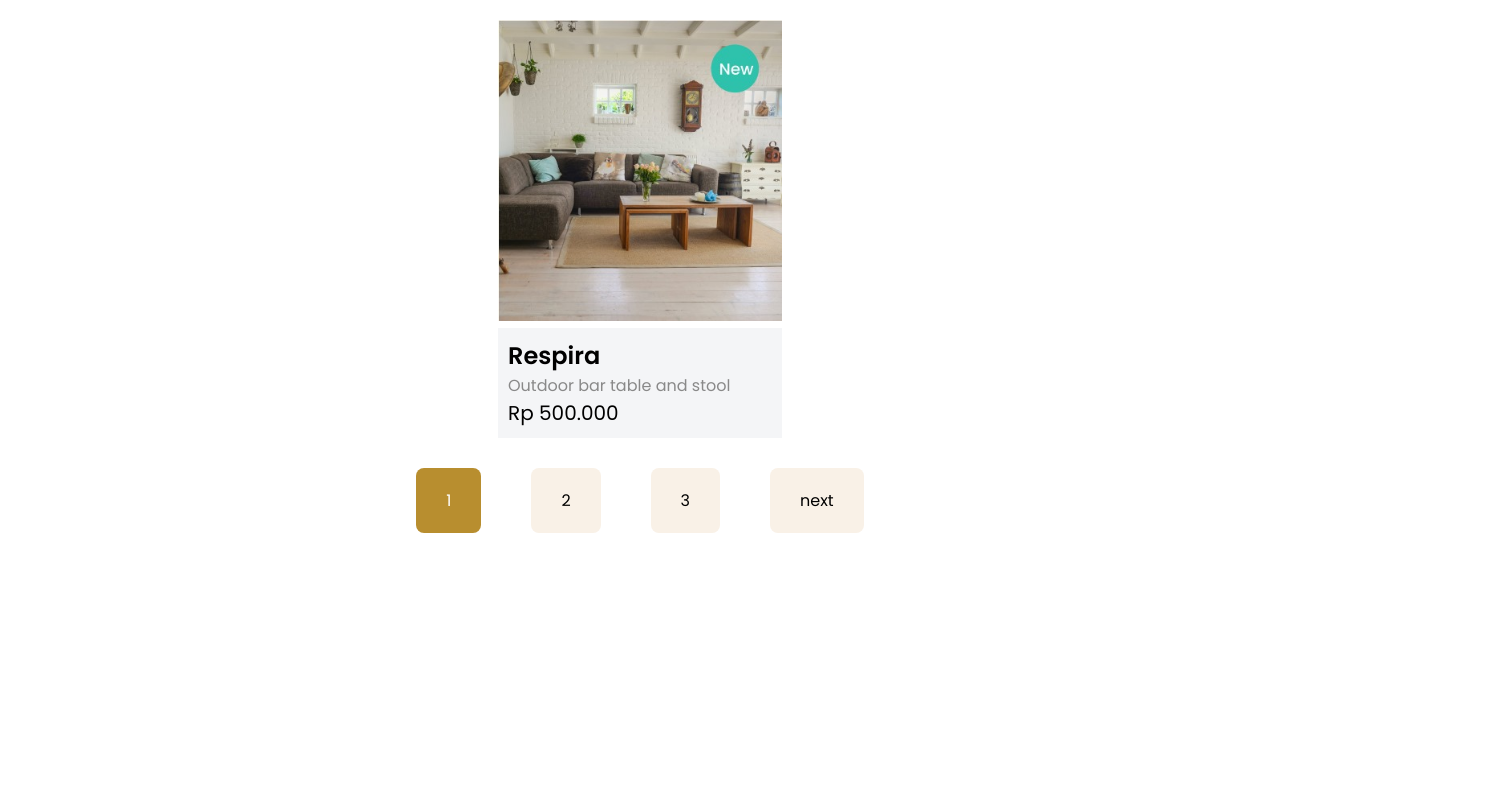
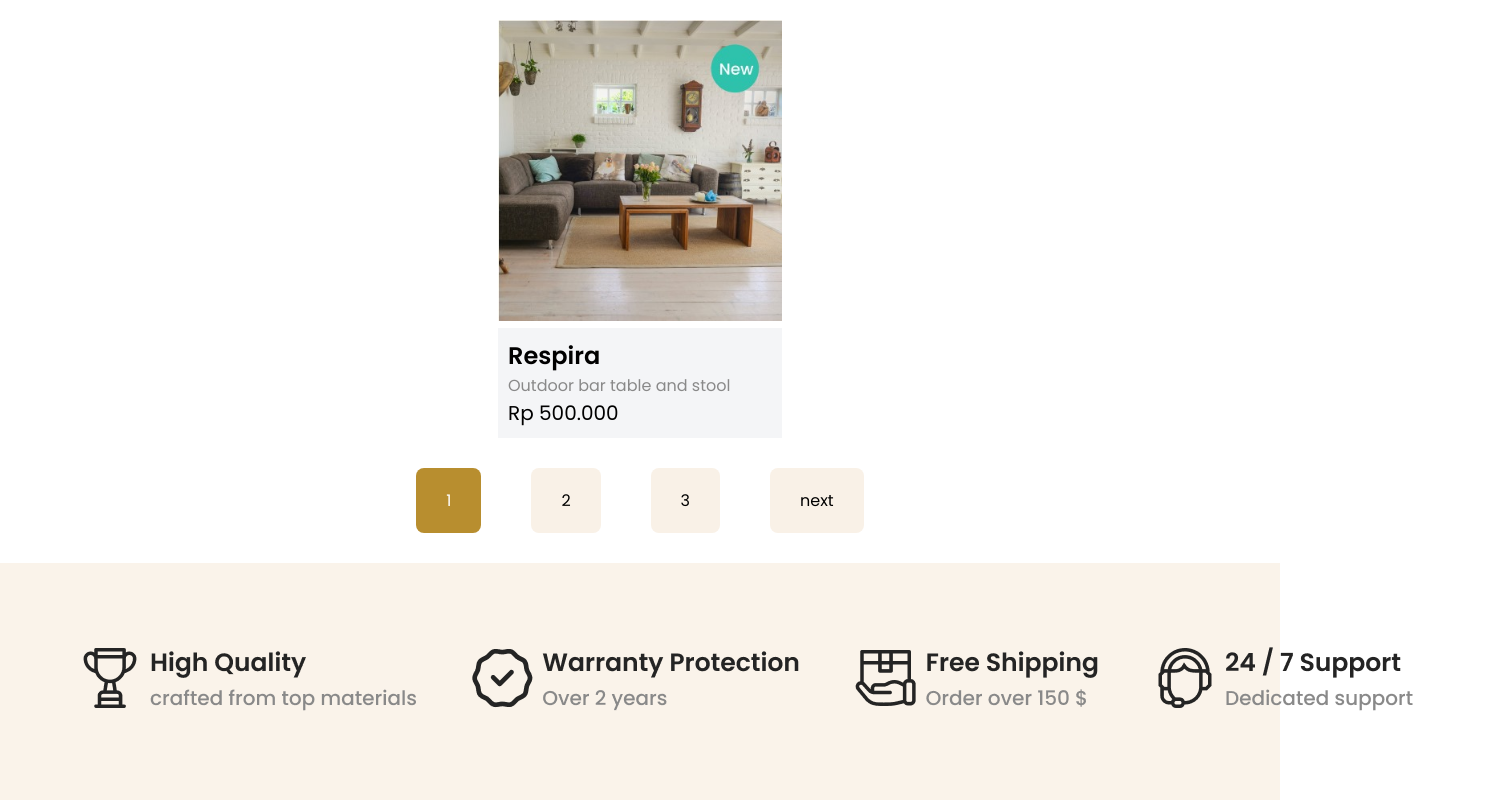
Before and after one commit to lfguimara/Compass-Project, a plain HTML site: page index.html in a window 1280 px wide. Shown: the part 3045-3845 px from the top of the page, 1494 px wide, since content can reach past the window. Before the commit the page ends 3608 px from the top, so only its background shows below. Drawn offline with Linux system fonts and the light colour scheme.

Commit message:
feat: Seção de qualificações pronta
Uma seção para validar as competencias da empresa.

```diff
--- a/css/style.css
+++ b/css/style.css
@@ -201,3 +201,15 @@ header {
     background-color: #B88E2F;
     color: #FFFFFF;
 }
+
+/* qualifications */
+
+.qualifications {
+    background-color:#FAF3EA;
+    text-align: center;
+}
+
+.qualifications img {
+    display: inline-block;
+    padding: 80px;
+}
--- a/index.html
+++ b/index.html
@@ -355,12 +355,20 @@
 
         </section>
 
+        <section>
             <div class="container-button">
                 <a href="" class="btn btn-golden active">1</a>
                 <a href="" class="btn btn-golden">2</a>
                 <a href="" class="btn btn-golden">3</a>
                 <a href="" class="btn btn-golden">next</a>
             </div>
+        </section>
+
+        <section>
+            <div class="qualifications">
+                <img src="img/Feature.png" alt="">
+            </div>
+        </section>
 
     </main>
 
```
Also changed, not shown: img/Feature.png (added). Lines whose indentation alone changed are shown as unchanged.
